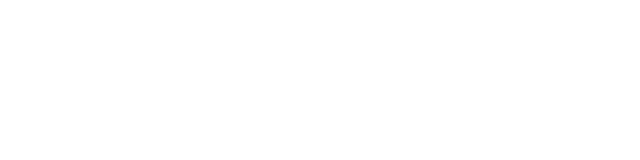
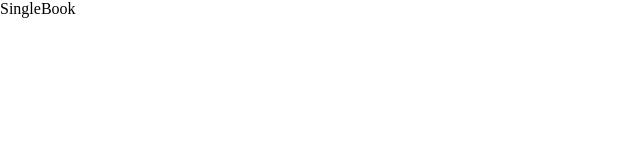
Before and after one commit to devdeadviz/book-search-app, a React (Create React App) app: page /book/1 in a window 1280 px wide. Before the commit this address had no page. Shown: the top 160 px of the page, without its empty margins (0-640 px from the left). Built offline with nearby package versions, Linux system fonts and the light colour scheme.

Commit message:
feat: add useParams and structure of single book page

```diff
--- a/src/App.js
+++ b/src/App.js
@@ -1,10 +1,11 @@
 import { Route, Routes } from "react-router-dom";
-import { Homepage } from "./pages";
+import { Homepage, SingleBook } from "./pages";
 
 const App = () => {
   return (
     <Routes>
       <Route path="/" element={<Homepage />} />
+      <Route path="/book/:bookId" element={<SingleBook />} />
     </Routes>
   );
 };
--- a/src/components/Card/Card.js
+++ b/src/components/Card/Card.js
@@ -1,3 +1,4 @@
+import { Link } from "react-router-dom";
 import "./Card.css";
 
 const Card = ({ book }) => {
@@ -27,9 +28,11 @@
         </div>
       </div>
       <div className="book-card-footer">
-        <button type="button" className="book-view-btn">
-          View Book
-        </button>
+        <Link to={`/book/${book.id}`}>
+          <button type="button" className="book-view-btn">
+            View Book
+          </button>
+        </Link>
       </div>
     </div>
   );
--- /dev/null
+++ b/src/pages/SingleBook/SingleBook.js
@@ -0,0 +1,10 @@
+import { useParams } from "react-router-dom";
+import "./SingleBook.css";
+
+const SingleBook = () => {
+  const { bookId } = useParams();
+  console.log(bookId);
+  return <div>SingleBook</div>;
+};
+
+export { SingleBook };
--- a/src/pages/index.js
+++ b/src/pages/index.js
@@ -1 +1,2 @@
 export { Homepage } from "./Homepage/Homepage";
+export { SingleBook } from "./SingleBook/SingleBook";
```
Also changed, not shown: src/pages/SingleBook/SingleBook.css (added).
